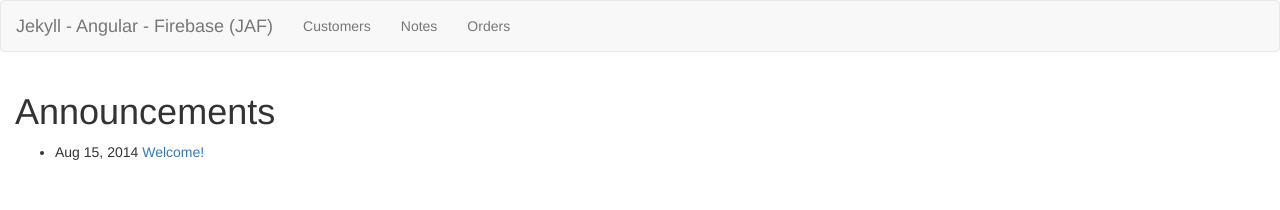
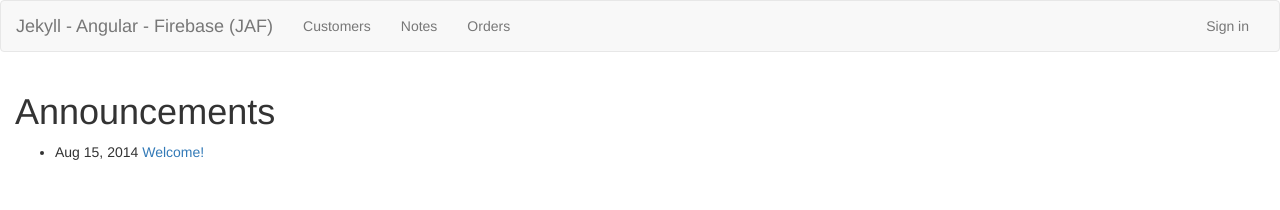
Before and after one commit to MaxHorstmann/jekyll-angular-firebase, a Jekyll site: the page built from index.html, in a window 1280 px wide. Shown: the top 210 px of the page. Built offline with Jekyll 4.4.1, drawn with Linux system fonts in a browser that asks for light colours; nearby versions of some CDN libraries; comment, search, counter and statistics services are not loaded.

Commit message:
add sign in link

```diff
--- a/_includes/header.html
+++ b/_includes/header.html
@@ -22,6 +22,9 @@
           {% endif %}
         {% endfor %}
       </ul>
+      <ul class="nav navbar-nav navbar-right">
+        <li><a href="#">Sign in</a></li>
+      </ul>
 
     </div><!-- /.navbar-collapse -->
   </div><!-- /.container-fluid -->
```
